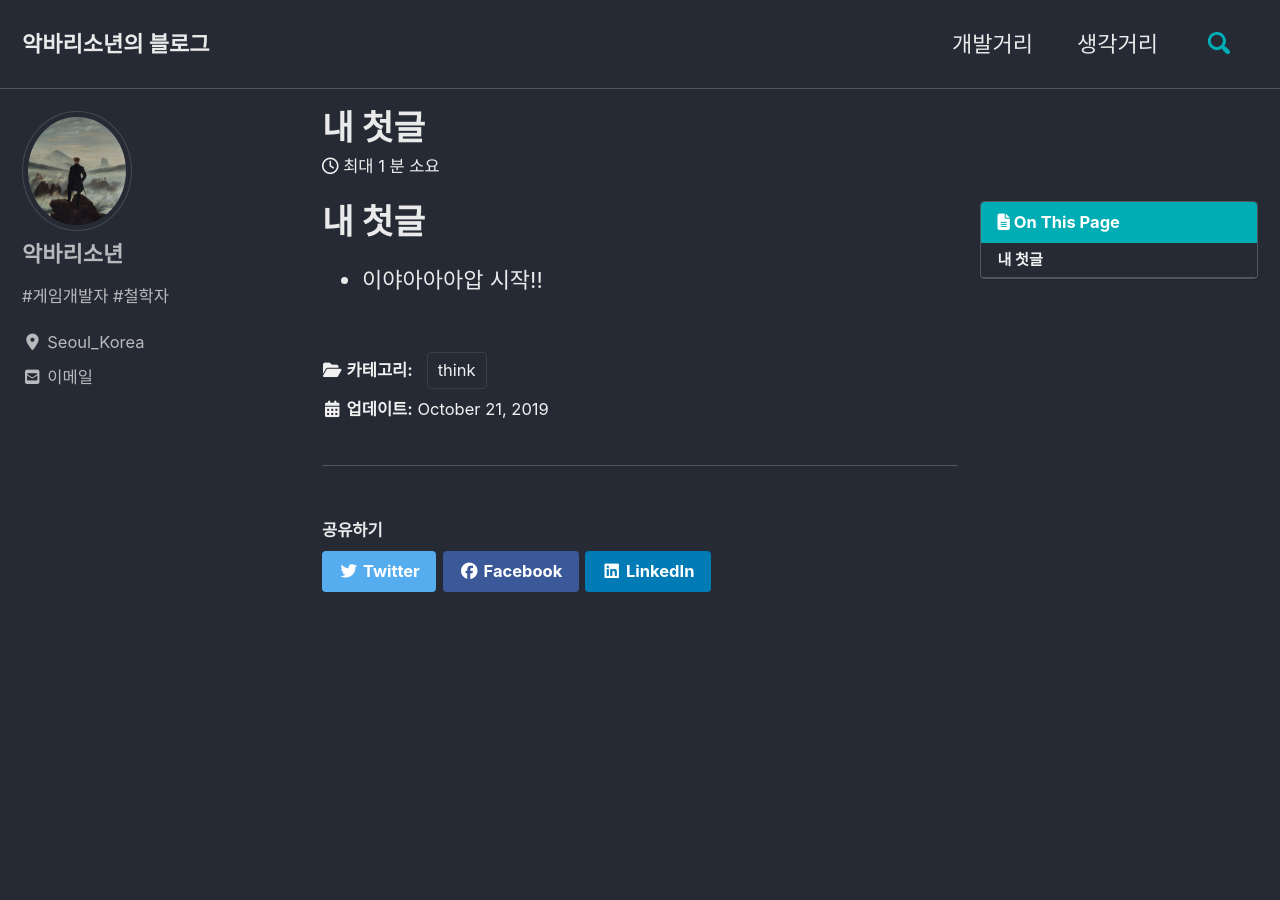
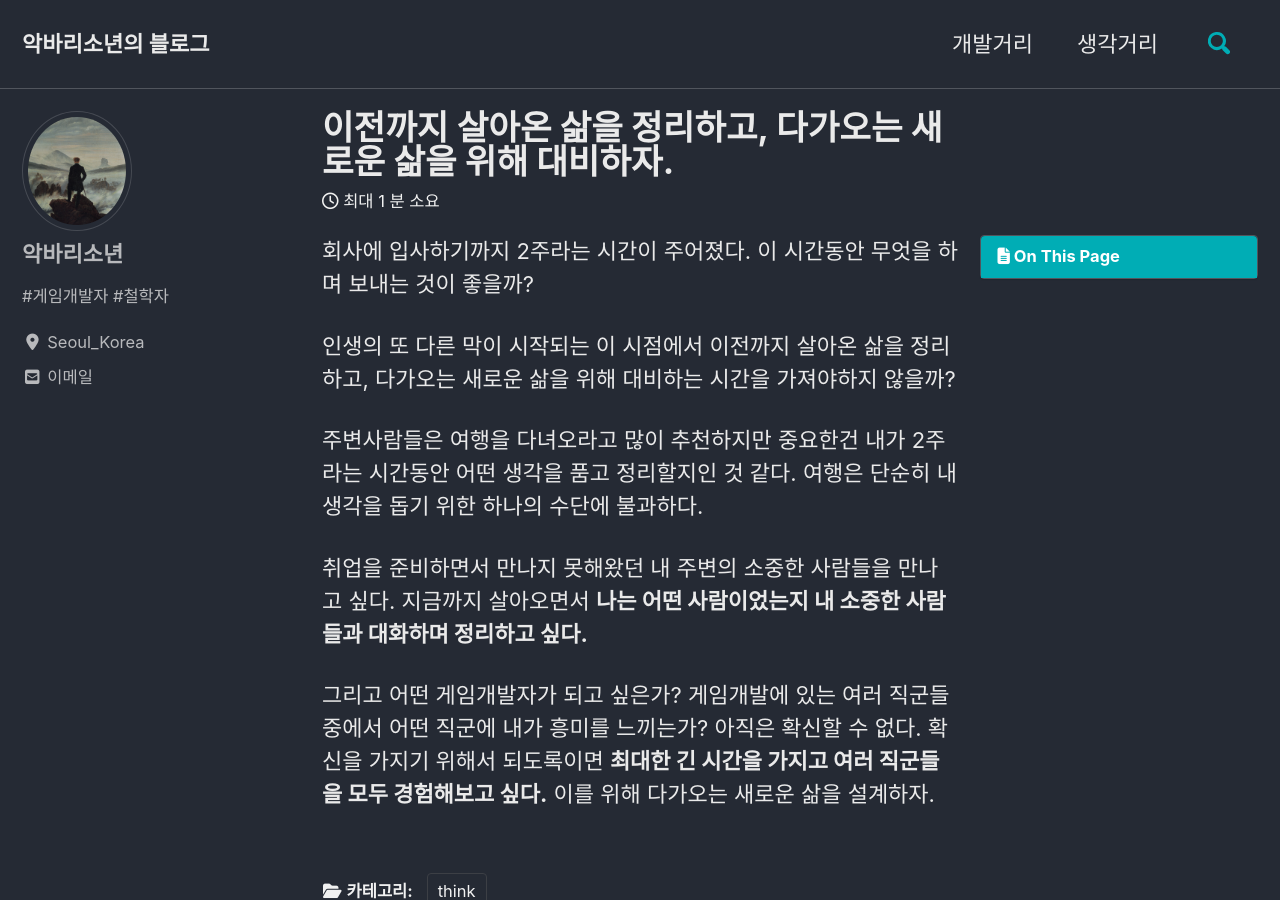
Before and after one commit to surmounter/Blog, a Jekyll site: the page built from _posts/2019-10-21-First.md, in a window 1280 px wide and 900 px high. Built offline with Jekyll 4.4.1, drawn with Linux system fonts in a browser that asks for light colours; cached includes are drawn as plain includes; nearby versions of some CDN libraries.

Commit message:
Update 2019-10-21-First.md

```diff
--- a/_posts/2019-10-21-First.md
+++ b/_posts/2019-10-21-First.md
@@ -1,10 +1,24 @@
 ---
-title: "내 첫글"
+title: "이전까지 살아온 삶을 정리하고, 다가오는 새로운 삶을 위해 대비하자."
 categories:
   - think
 toc: true
 ---
 
-# 내 첫글
+회사에 입사하기까지 2주라는 시간이 주어졌다.
+이 시간동안 무엇을 하며 보내는 것이 좋을까?
 
-* 이야아아아압 시작!!
+인생의 또 다른 막이 시작되는 이 시점에서
+이전까지 살아온 삶을 정리하고, 다가오는 새로운 삶을 위해 대비하는 시간을 가져야하지 않을까?
+
+주변사람들은 여행을 다녀오라고 많이 추천하지만
+중요한건 내가 2주라는 시간동안 어떤 생각을 품고 정리할지인 것 같다. 여행은 단순히 내 생각을 돕기 위한 하나의 수단에 불과하다.
+
+취업을 준비하면서 만나지 못해왔던 내 주변의 소중한 사람들을 만나고 싶다.
+지금까지 살아오면서 **나는 어떤 사람이었는지 내 소중한 사람들과 대화하며 정리하고 싶다.**
+
+그리고 어떤 게임개발자가 되고 싶은가?
+게임개발에 있는 여러 직군들 중에서 어떤 직군에 내가 흥미를 느끼는가?
+아직은 확신할 수 없다.
+확신을 가지기 위해서 되도록이면 **최대한 긴 시간을 가지고 여러 직군들을 모두 경험해보고 싶다.**
+이를 위해 다가오는 새로운 삶을 설계하자.
```
